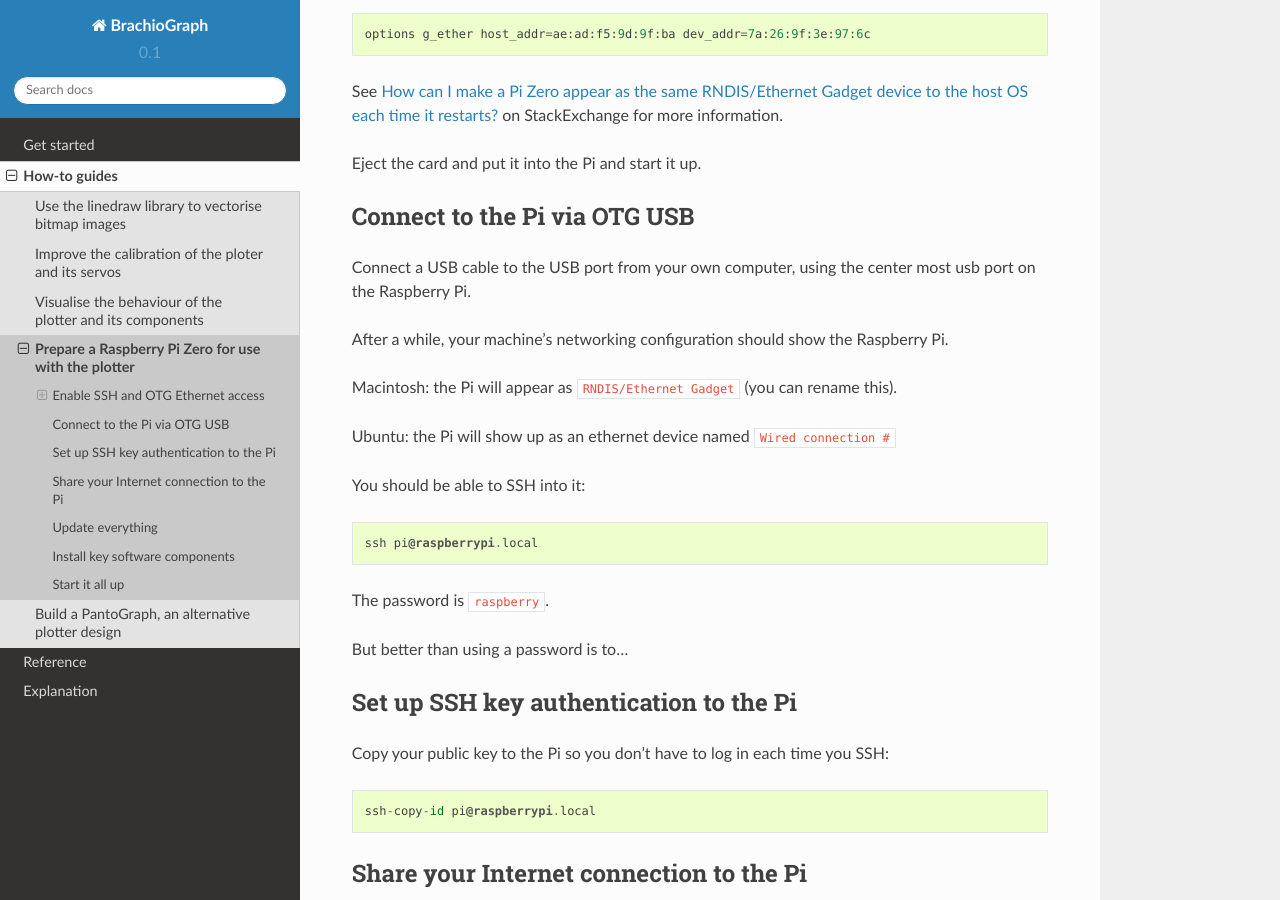
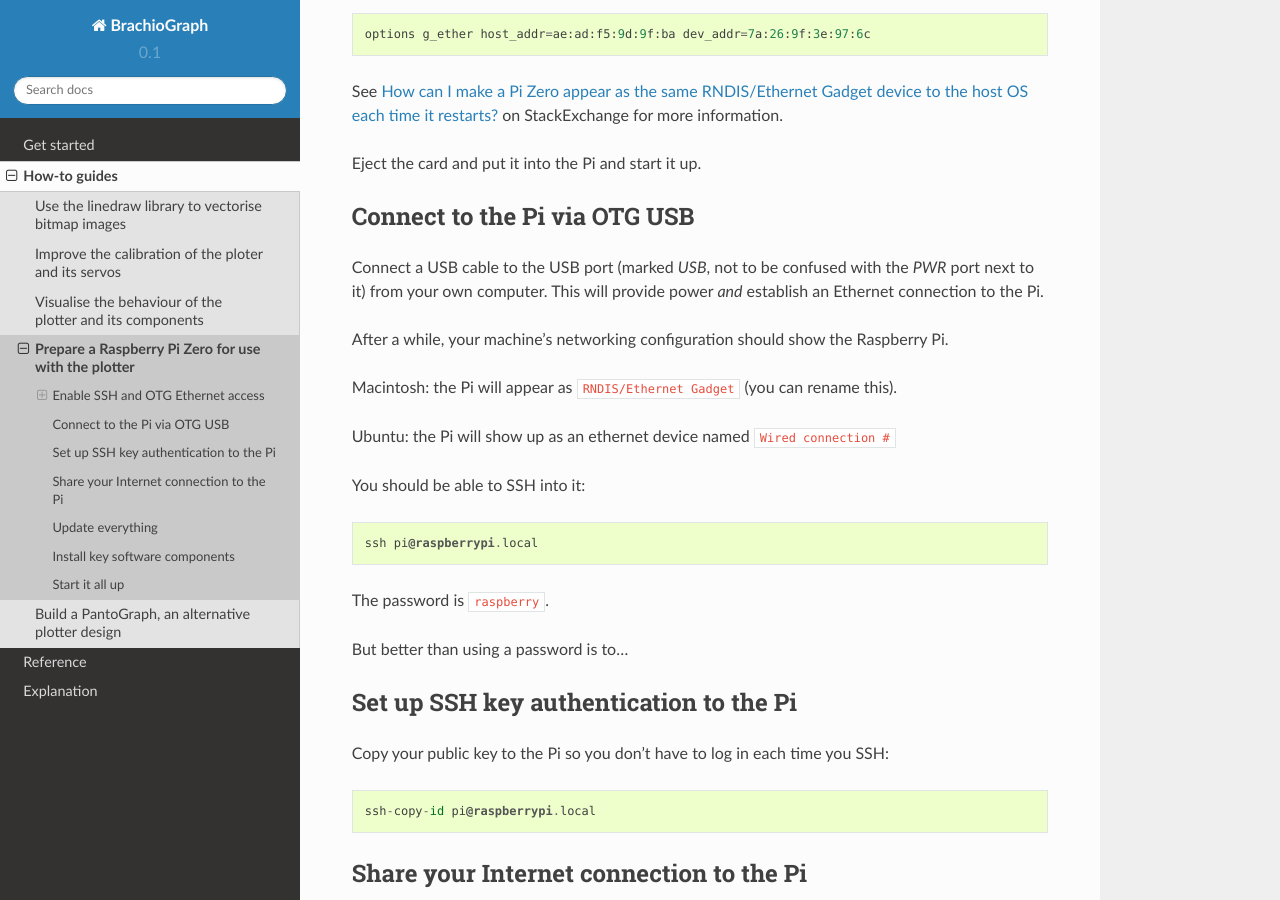
Before and after one commit to evildmp/BrachioGraph, a Sphinx documentation site: the page built from docs/how-to/prepare-pi.rst, in a window 1280 px wide and 900 px high, scrolled down 1126 px. Built offline with Sphinx 7.4.7 and the Read the Docs theme 2.0.0, drawn with Linux system fonts in a browser that asks for light colours.

Commit message:
Added note on power connection

```diff
--- a/docs/how-to/prepare-pi.rst
+++ b/docs/how-to/prepare-pi.rst
@@ -59,7 +59,8 @@ Eject the card and put it into the Pi and start it up.
 Connect to the Pi via OTG USB
 -----------------------------
 
-Connect a USB cable to the USB port from your own computer, using the center most usb port on the Raspberry Pi.
+Connect a USB cable to the USB port (marked *USB*, not to be confused with the *PWR* port next to it) from your own
+computer. This will provide power *and* establish an Ethernet connection to the Pi.
 
 After a while, your machine's networking configuration should show the Raspberry Pi.
 
```
